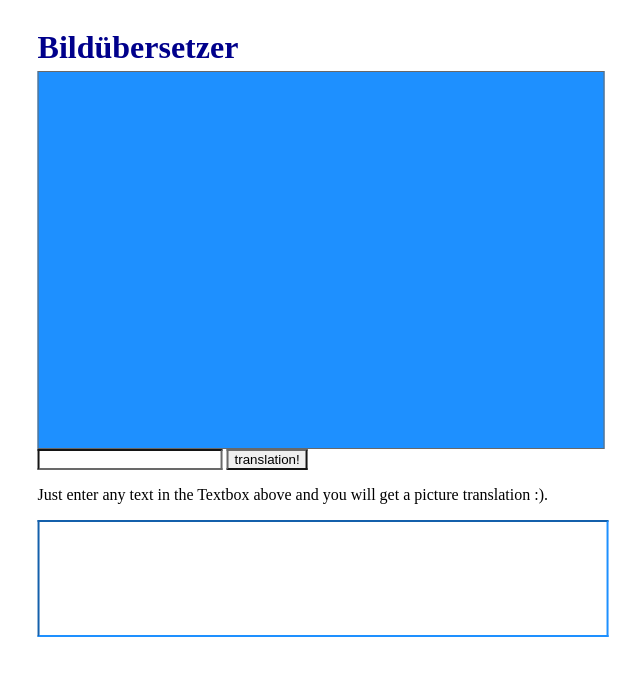
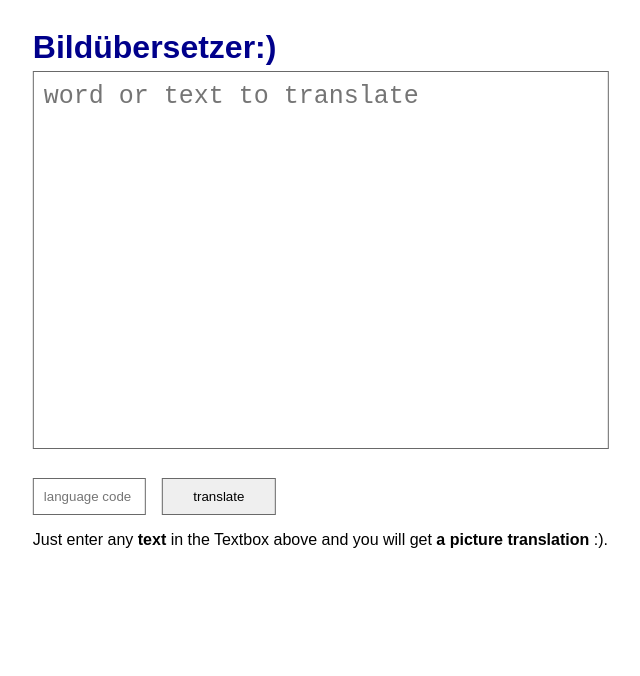
Before and after one commit to Digits88/picsTranslator, a plain HTML site: page pictureTranslate.html in a window 1280 px wide. Shown: the whole page, without its empty margins (319-959 px from the left). Drawn offline with Linux system fonts and the light colour scheme.

Commit message:
made it beautiful

```diff
--- a/backend/main.js
+++ b/backend/main.js
@@ -9,8 +9,8 @@ const translate = require('google-translate-api');
 // initialize the noun project
 var NounProject = require('the-noun-project'),
     nounProject = new NounProject({
-        key: '4c1e778c37bc49bd84d2da9431b762a4',
-        secret: '72bc79d025c34ac1838529a78bf8a5b1'
+        key: 'XXXXXXXXXXXXXXXXXXXXX',
+        secret: 'XXXXXXXXXXXXXXXXXXXXX'
     });
 
 
--- a/pictureTranslate.html
+++ b/pictureTranslate.html
@@ -2,11 +2,11 @@
 <title>Bildübersetzer</title>
 <link rel="stylesheet" href="style.css">
 
-<form action="http://172.20.10.2:8080/api/iconText/" target="translation">
-    <h1>Bildübersetzer</h1>
-    <textarea name="text"></textarea>
-    <input type="text" name="lang">
-    <input type="submit" value="translation!">
-    <p>Just enter any text in the Textbox above and you will get a picture translation :).</p>
+<form action="http://localhost:8080/api/iconText/" target="translation">
+    <h1>Bildübersetzer:)</h1>
+    <textarea name="text" placeholder="word or text to translate"></textarea>
+    <input type="text" name="lang" placeholder="language code">
+    <input type="submit" value="translate">
+    <p>Just enter any <strong>text</strong> in the Textbox above and you will get <strong>a picture translation</strong> :).</p>
     <iframe name="translation"></iframe>
 </form>
--- a/style.css
+++ b/style.css
@@ -1,6 +1,8 @@
-
+body{
+    font-family: sans-serif
+}
 form {
-    width: 15cm;
+    width: 15.25cm;
     position: absolute;
     left: 50%;
     transform: translateX(-50%);
@@ -10,21 +12,31 @@ textarea {
     width: 100%;
     height: 10cm;
     resize: none;
-    color: azure;
-background-color: dodgerblue;
-border-color: dimgray;
+    color: black;
+    background-color: white;
+    border-color: dimgray;
+    font-size: 25px;
+    padding: 10px;
 }
 
+input {
+    border: 1px solid;
+    height: 1cm;
+    width: 3cm;
+    margin-top: 5%;
+    margin-right: 2%;
+    padding: 10px;
+}
 
 h1 {
-color: darkblue;
-    height: 20;
+    color: darkblue;
+    height: 20px;
 }
 
 iframe {
     width: 100%;
-    height: 3cm;
-    border-color: dodgerblue;
+    height: 20cm;
+    border: white;
 }
 
 input {
```
Also changed, not shown: README.md, screenshot.png (added).
